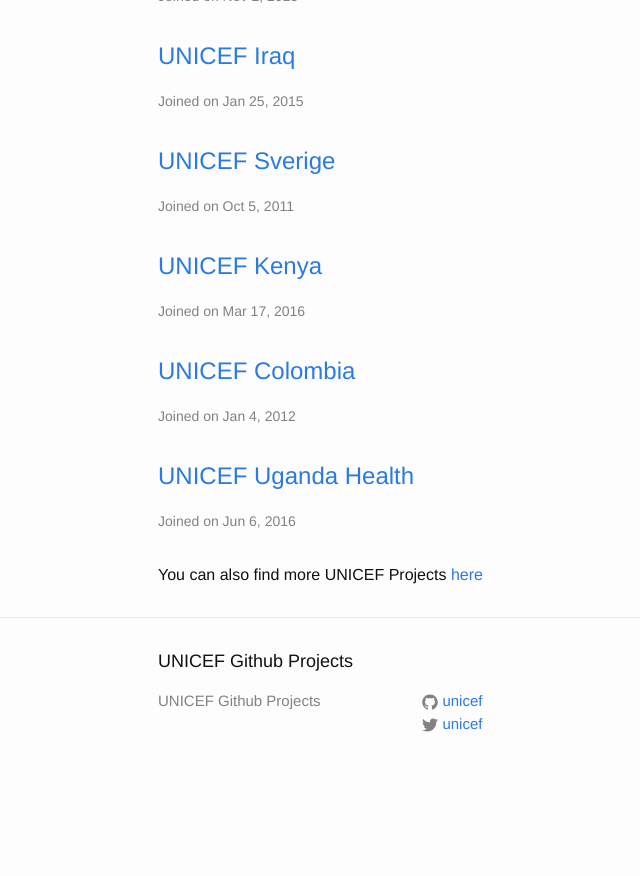
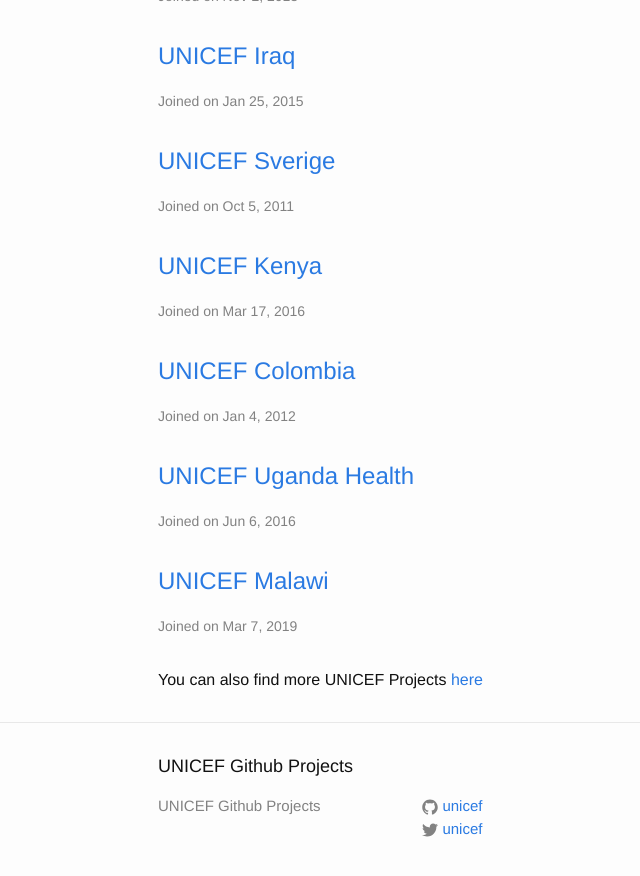
Before and after one commit to unicef/unicef.github.io, a Jekyll site: the page built from index.html, in a window 1280 px wide and 900 px high, scrolled down 1464 px. Shown: the top 876 px of the window, without its empty margins (112-752 px from the left). Built offline with Jekyll 4.4.1, drawn with Linux system fonts in a browser that asks for light colours; before the commit the page ends 2259 px from its top, so only the background shows below that.

Commit message:
UNICEF Malawi added

```diff
--- a/index.html
+++ b/index.html
@@ -115,6 +115,12 @@
             </h2>
             <span class="post-meta">Joined on Jun 6, 2016</span>
         </li>
+        <li>
+            <h2>
+                <a class="post-link" href="https://github.com/unicef-malawi">UNICEF Malawi</a>
+            </h2>
+            <span class="post-meta">Joined on Mar 7, 2019</span>
+        </li>
     </ul>
     You can also find more UNICEF Projects <a href="https://github.com/search?p=1&q=unicef&type=Users&utf8=%E2%9C%93">here</a>
 </div>
```
